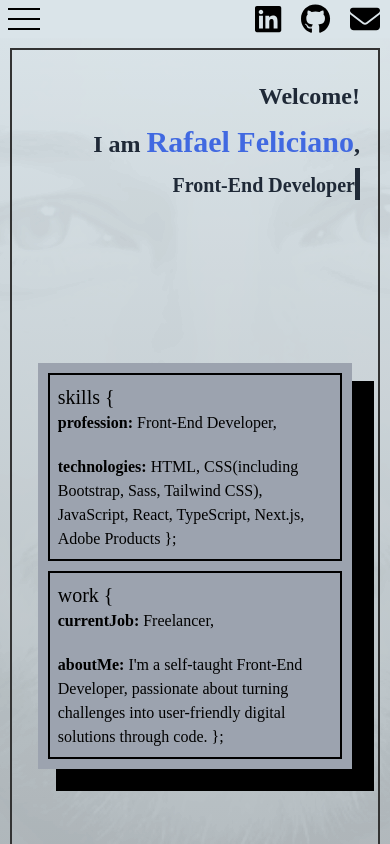
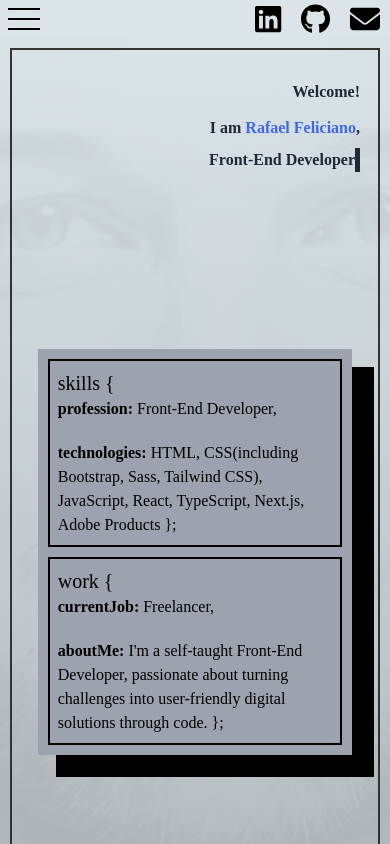
Before and after one commit to RafaelFelic/Portfolio, a React (Create React App) app: page / in a window 390 px wide. Shown: the top 844 px of the page. Built offline with nearby package versions, Linux system fonts and the light colour scheme.

Commit message:
Greeting updated

```diff
--- a/src/components/Showcase.jsx
+++ b/src/components/Showcase.jsx
@@ -5,18 +5,18 @@ export default function Showcase() {
 
   return (
     <div ref={sectionRef} className="h-screen flex flex-col md:flex-row">
-      <section className="block md:inline-block md:m-auto pr-5 my-8 md:ml-12 w-full md:w-[50%] text-2xl md:text-3xl lg:text-4xl text-right md:text-left font-semibold">
+      <section className="block md:inline-block md:m-auto pr-5 my-8 md:ml-12 w-full md:w-[50%] sm:text-xl md:text-2xl lg:text-3xl xl:text-4xl text-right md:text-left font-semibold">
         <div>
           <p className="hide fromleft mb-3 md:mb-8">Welcome!</p>
           <p className="hide fromleft mb-2 md:mb-5">
             I am{" "}
-            <span className="text-[#4169E1] text-3xl md:text-4xl lg:text-5xl">
+            <span className="text-[#4169E1] sm:text-2xl md:text-3xl lg:text-4xl xl:text-5xl">
               Rafael Feliciano
             </span>
             ,
           </p>
           <div className="typing-effect-wrapper">
-            <p className="text-xl md:text-2xl lg:text-3xl md:w-[85%] w-full text">
+            <p className="sm:text-base md:text-lg lg:text-2xl xl:text-3xl md:w-[85%] w-full text">
               Front-End Developer
             </p>
           </div>
```
